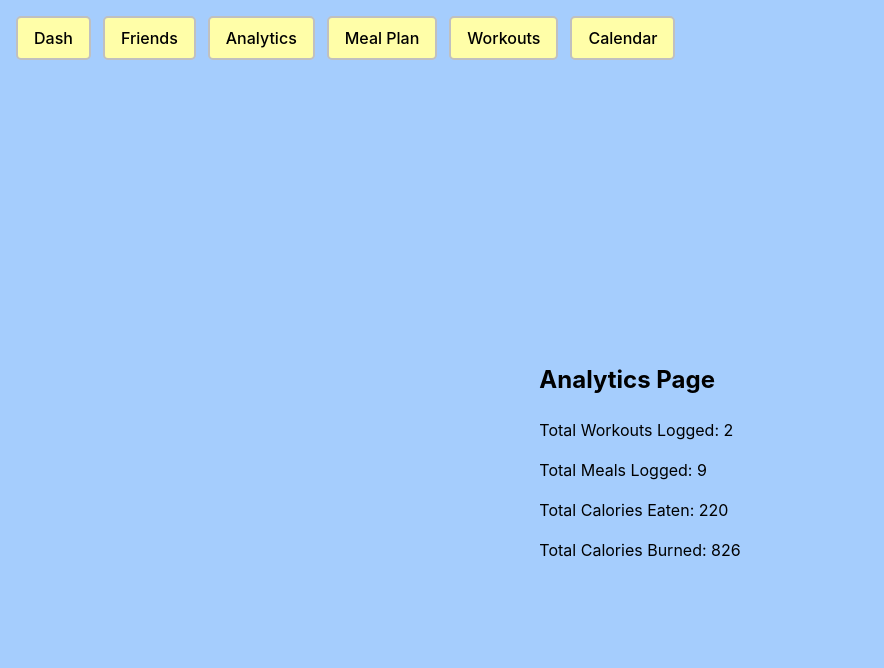
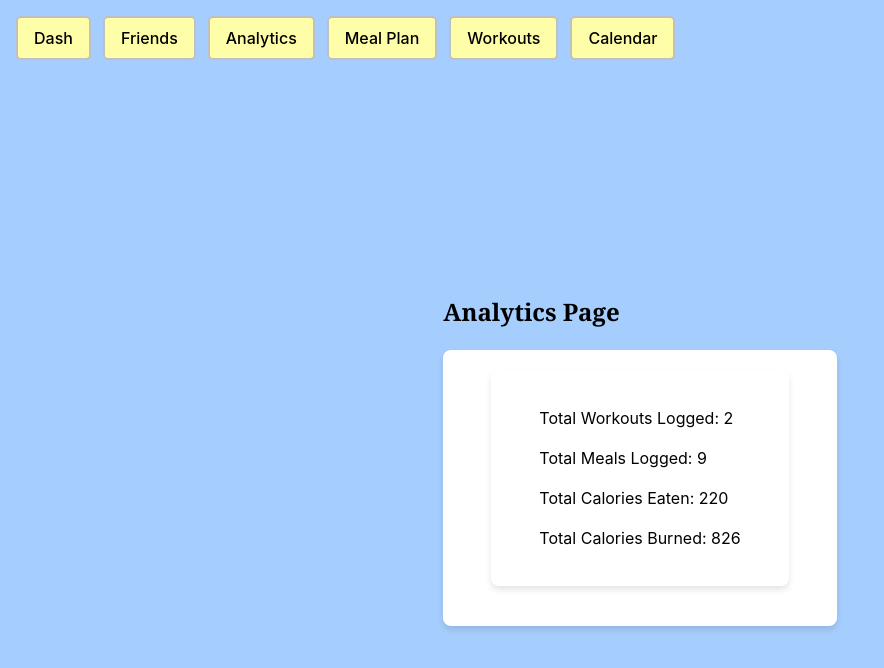
Before and after one commit to tyleryannes94/workout-buddy, a React (Vite) app in the folder frontend/: page /analytics in a window 1280 px wide. Shown: the top 668 px of the page, without its empty margins (0-884 px from the left). Built offline with nearby package versions, Linux system fonts and the light colour scheme.

Commit message:
styled analytics page

```diff
--- a/frontend/src/App.css
+++ b/frontend/src/App.css
@@ -116,3 +116,12 @@ select {
 .search-button {
   margin: auto;
 }
+
+.analytics-card {
+  background-color: #fff;
+  padding: 20px 3rem;
+  box-shadow: 0 4px 6px rgba(0, 0, 0, 0.1);
+  border-radius: 8px;
+  margin-bottom: 20px;
+  width: auto;
+}
--- /dev/null
+++ b/frontend/src/components/AnalyticsCard.jsx
@@ -0,0 +1,21 @@
+import React from 'react';
+import analytics from './analytics';
+
+
+const AnalyticsCard = ({ totalWorkouts, totalMeals, totalCaloriesEaten, totalCaloriesBurned, isLoading, error }) => {
+  return (
+    <div className="analytics-card">
+        {isLoading ?
+        (<div>Loading...</div>) : (
+            <div>
+            <p>Total Workouts Logged: {totalWorkouts}</p>
+            <p>Total Meals Logged: {totalMeals}</p>
+            <p>Total Calories Eaten: {totalCaloriesEaten}</p>
+            <p>Total Calories Burned: {totalCaloriesBurned}</p>
+            </div>
+        )}
+    </div>
+  );
+};
+
+export default AnalyticsCard;
--- a/frontend/src/components/analytics.jsx
+++ b/frontend/src/components/analytics.jsx
@@ -1,5 +1,6 @@
 import React, { useState, useEffect } from 'react';
 import Navbar from './Navbar';
+import AnalyticsCard from './AnalyticsCard';
 
 const Analytics = () => {
   const [totalWorkouts, setTotalWorkouts] = useState(0);
@@ -30,17 +31,17 @@ const Analytics = () => {
   return (
     <div>
       <Navbar />
-      <h2>Analytics Page</h2>
-      {isLoading ? (
-        <div>Loading...</div>
-      ) : (
-        <div>
-          <p>Total Workouts Logged: {totalWorkouts}</p>
-          <p>Total Meals Logged: {totalMeals}</p>
-          <p>Total Calories Eaten: {totalCaloriesEaten}</p>
-          <p>Total Calories Burned: {totalCaloriesBurned}</p>
-        </div>
-      )}
+      <h2 className='customSerif-bold'>Analytics Page</h2>
+      <div className='analytics-card'>
+        <AnalyticsCard
+          totalWorkouts={totalWorkouts}
+          totalMeals={totalMeals}
+          totalCaloriesEaten={totalCaloriesEaten}
+          totalCaloriesBurned={totalCaloriesBurned}
+          isLoading={isLoading}
+          error={error} />
+      </div>
+
     </div>
   );
 };
```
